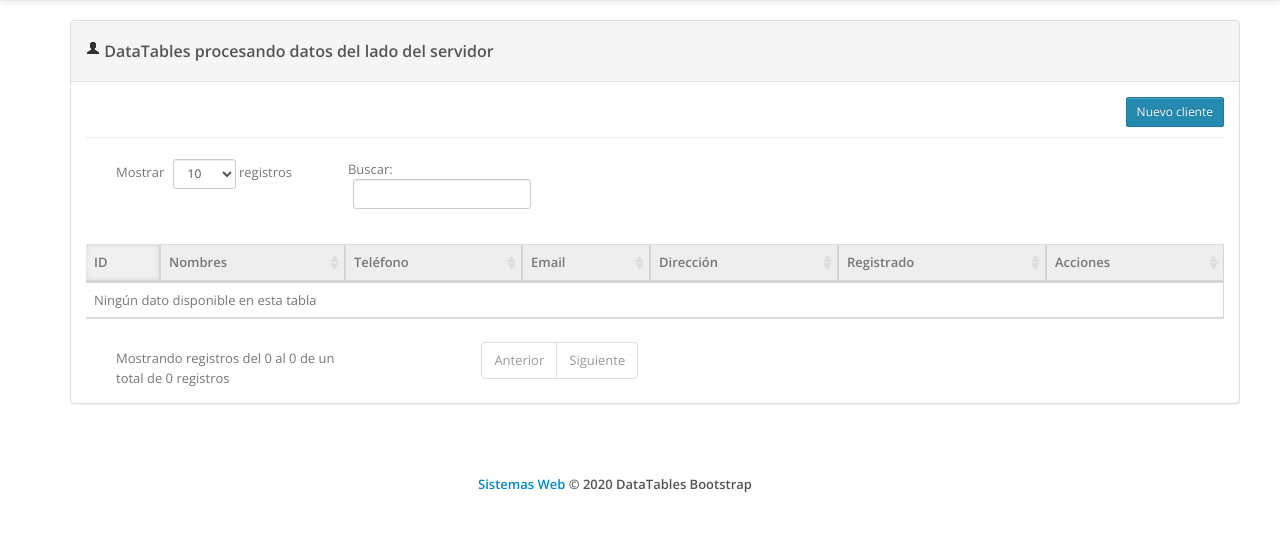
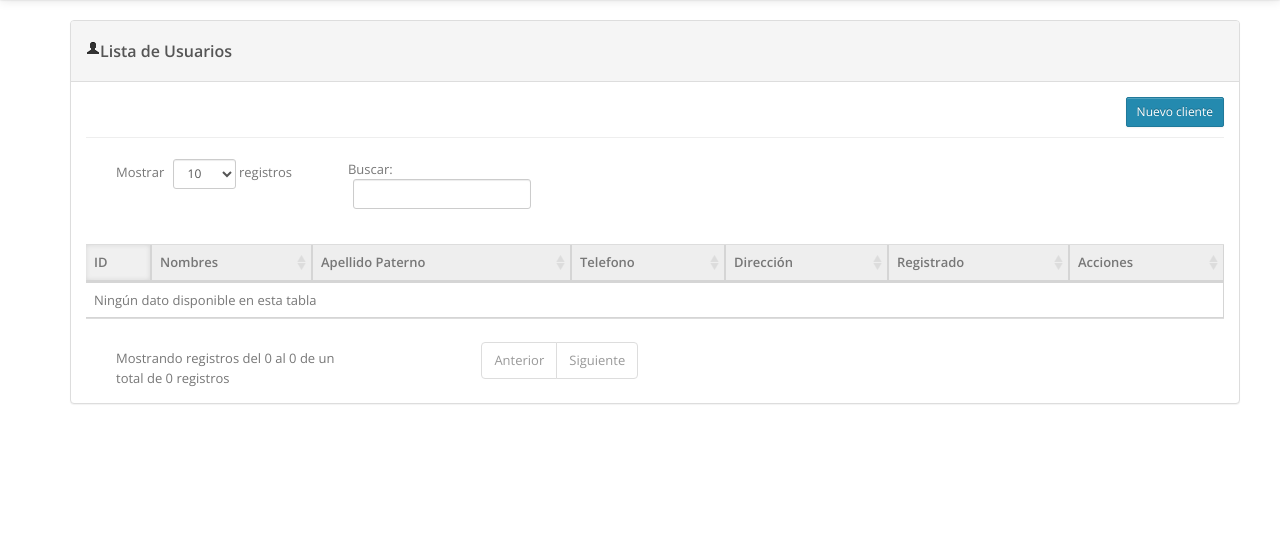
Before and after one commit to juanframart2011/system-user, a PHP site: page / in a window 1280 px wide. Shown: the part 62-615 px from the top of the page. Run offline with PHP 8.4, Linux system fonts and the light colour scheme; data that the repository does not hold is empty; some libraries are stand-ins or nearby versions.

Commit message:
finish ajustes

```diff
--- a/ajax-grid-data.php
+++ b/ajax-grid-data.php
@@ -3,6 +3,10 @@
  include "conn.php";
 
 /* Database connection end */
+/*
+nombres, apellidoPaterno, apellidoMaterno, sexo, fechaNacimiento, nacionalidad, lugarNacimiento,
+paisResidencia, estadoReside, municipio, localidad, idExterno, email, fechaRegistroExterno,
+registrado, direccion*/
 
 
 // storing  request (ie, get/post) global array to a variable
@@ -13,14 +17,14 @@ $columns = array(
 	// datatable column index  => database column name
 	0 => 'id',
     1 => 'nombres',
-	2 => 'telefono',
-	3 => 'email',
+    2 => 'apellidoPaterno',
+	3 => 'telefono',
     4 => 'direccion',
     5 => 'registrado'
 );
 
 // getting total number records without any search
-$sql = "SELECT id, nombres, telefono, email, direccion, registrado ";
+$sql = "SELECT id, nombres, apellidoPaterno, apellidoMaterno, sexo, fechaNacimiento, nacionalidad, lugarNacimiento, paisResidencia, estadoReside, municipio, localidad, email, registrado, direccion, telefono ";
 $sql.=" FROM clientes";
 $query=mysqli_query($conn, $sql) or die("ajax-grid-data.php: get InventoryItems");
 $totalData = mysqli_num_rows($query);
@@ -31,7 +35,8 @@ if( !empty($requestData['search']['value']) ) {
 	// if there is a search parameter
 	$sql = "SELECT id, nombres, telefono, email, direccion, registrado ";
 	$sql.=" FROM clientes";
-	$sql.=" WHERE nombres LIKE '".$requestData['search']['value']."%' ";    // $requestData['search']['value'] contains search parameter
+	$sql.=" WHERE nombres LIKE '".$requestData['search']['value']."%' ";
+	$sql.=" WHERE apellidoPaterno LIKE '".$requestData['search']['value']."%' ";
 	$sql.=" OR telefono LIKE '".$requestData['search']['value']."%' ";
 	$sql.=" OR email LIKE '".$requestData['search']['value']."%' ";
     $sql.=" OR direccion LIKE '".$requestData['search']['value']."%' ";
@@ -44,7 +49,7 @@ if( !empty($requestData['search']['value']) ) {
 
 } else {
 
-	$sql = "SELECT id, nombres, telefono, email, direccion, registrado ";
+	$sql = "SELECT id, nombres, apellidoPaterno, apellidoMaterno, sexo, fechaNacimiento, nacionalidad, lugarNacimiento, paisResidencia, estadoReside, municipio, localidad, email, registrado, direccion, telefono ";
 	$sql.=" FROM clientes";
 	$sql.=" ORDER BY ". $columns[$requestData['order'][0]['column']]."   ".$requestData['order'][0]['dir']."   LIMIT ".$requestData['start']." ,".$requestData['length']."   ";
 	$query=mysqli_query($conn, $sql) or die("ajax-grid-data.php: get PO");
@@ -53,12 +58,12 @@ if( !empty($requestData['search']['value']) ) {
 
 $data = array();
 while( $row=mysqli_fetch_array($query) ) {  // preparing an array
-	$nestedData=array();
+	$nestedData = array();
 
 	$nestedData[] = $row["id"];
     $nestedData[] = $row["nombres"];
+	$nestedData[] = $row["apellidoPaterno"];
 	$nestedData[] = $row["telefono"];
-	$nestedData[] = $row["email"];
     $nestedData[] = $row["direccion"];
     $nestedData[] = date("d/m/Y", strtotime($row["registrado"]));
     $nestedData[] = '<td><center>
@@ -70,8 +75,6 @@ while( $row=mysqli_fetch_array($query) ) {  // preparing an array
 
 }
 
-
-
 $json_data = array(
 	"draw"            => intval( $requestData['draw'] ),   // for every request/draw by clientside , they send a number as a parameter, when they recieve a response/data they first check the draw number, so we are sending same number in draw.
 	"recordsTotal"    => intval( $totalData ),  // total number of records
@@ -80,5 +83,4 @@ $json_data = array(
 );
 
 echo json_encode($json_data);  // send data as json format
-
 ?>
--- a/head.php
+++ b/head.php
@@ -1,17 +1,14 @@
 <meta http-equiv="Content-Type" content="text/html; charset=utf-8" />
 <meta name="viewport" content="width=device-width, initial-scale=1.0">
-        <title>Sistemas Web - DataTable procesando datos del lado del servidor</title>
+<meta name=viewport content="width=device-width, initial-scale=1">
+<title>Web Usuario</title>
 <!-- css table datatables/dataTables -->
 <link rel="stylesheet" href="datatables/dataTables.bootstrap.css"/>
-
 <link type="text/css" href="css/bootstrap.css" rel="stylesheet">
 <link type="text/css" href="bootstrap/css/bootstrap.min.css" rel="stylesheet">
 <link type="text/css" href="bootstrap/css/bootstrap-responsive.min.css" rel="stylesheet">
 <link type="text/css" href="css/theme.css" rel="stylesheet">
 <link type="text/css" href="images/icons/css/font-awesome.css" rel="stylesheet">
-        <link type="text/css" href='http://fonts.googleapis.com/css?family=Open+Sans:400italic,600italic,400,600'    rel='stylesheet'>
-
-
-
+<link type="text/css" href='http://fonts.googleapis.com/css?family=Open+Sans:400italic,600italic,400,600' rel='stylesheet'>
 <script src="scripts/jquery-1.9.1.min.js" type="text/javascript"></script>
 <script src="scripts/jquery-ui-1.10.1.custom.min.js" type="text/javascript"></script>
--- a/index.php
+++ b/index.php
@@ -2,135 +2,75 @@
 <!DOCTYPE html>
 <html lang="en">
 <head>
-    <head>
 	<?php include("head.php");?>
 </head>
 <body>
-        <div class="navbar navbar-fixed-top">
-            <div class="navbar-inner">
-                <div class="container">
-                    <a class="btn btn-navbar" data-toggle="collapse" data-target=".navbar-inverse-collapse">
-                        <i class="icon-reorder shaded"></i></a><a class="brand" href="http://obedalvarado.pw/" target="_blank">Sistemas Web</a>
 
-
-                </div>
-            </div>
-            <!-- /navbar-inner -->
-        </div><br />
+    <?php include( "navbar.php" );?>
 
     <div class="container">
         <div class="row">
             <div class="span12">
                 <div class="content">
 					<?php
-             if(isset($_GET['action']) == 'delete'){
-				$id_delete = intval($_GET['id']);
-				$query = mysqli_query($conn, "SELECT * FROM clientes WHERE id='$id_delete'");
-				if(mysqli_num_rows($query) == 0){
-					echo '<div class="alert alert-success alert-dismissable"><button type="button" class="close" data-dismiss="alert" aria-hidden="true">&times;</button> No se encontraron datos.</div>';
-				}else{
+					if( isset( $_GET['action'] ) == 'delete' ){
+
+						$id_delete = intval( $_GET['id'] );
+						$query = mysqli_query( $conn, "SELECT * FROM clientes WHERE id='$id_delete'" );
+
+						if( mysqli_num_rows( $query ) == 0 ){?>
+
+							<div class="alert alert-success alert-dismissable"><button type="button" class="close" data-dismiss="alert" aria-hidden="true">&times;</button> No se encontraron datos.</div>
+						<?
+						}
+						else{
 							$delete = mysqli_query($conn, "DELETE FROM clientes WHERE id='$id_delete'");
-					if($delete){
-						echo '<div class="alert alert-primary alert-dismissable"><button type="button" class="close" data-dismiss="alert" aria-hidden="true">&times;</button>  Bien hecho, los datos han sido eliminados correctamente.</div>';
-					}else{
-						echo '<div class="alert alert-danger alert-dismissable"><button type="button" class="close" data-dismiss="alert" aria-hidden="true">&times;</button> Error, no se pudo eliminar los datos.</div>';
+							if( $delete ){?>
+
+								<div class="alert alert-primary alert-dismissable"><button type="button" class="close" data-dismiss="alert" aria-hidden="true">&times;</button>  Bien hecho, los datos han sido eliminados correctamente.</div>
+							<?
+							}
+							else{?>
+
+								<div class="alert alert-danger alert-dismissable"><button type="button" class="close" data-dismiss="alert" aria-hidden="true">&times;</button> Error, no se pudo eliminar los datos.</div>
+							<?
 							}
 						}
 					}
 					?>
 		            <div class="panel panel-default">
 		                <div class="panel-heading">
-                        <h3 class="panel-title"><i class="icon-user"></i> DataTables procesando datos del lado del servidor</h3>
-
+		                	<h3 class="panel-title"><i class="icon-user"></i>Lista de Usuarios</h3>
 		            	</div>
 
 		                <div class="panel-body">
 							<div class="pull-right">
 								<a href="registro.php" class="btn btn-sm btn-primary">Nuevo cliente</a>
-							</div><br>
+							</div>
+							<br>
 							<hr>
 							<table id="lookup" class="table table-bordered table-hover">
 								<thead bgcolor="#eeeeee" align="center">
 									<tr>
-
 										<th>ID</th>
-	                                    <th>Nombres </th>
-                                        <th>Teléfono </th>
-                                        <th>Email</th>
-                                        <th>Dirección </th>
+										<th>Nombres</th>
+										<th>Apellido Paterno</th>
+										<th>Telefono</th>
+										<th>Dirección</th>
 										<th>Registrado</th>
 										<th class="text-center"> Acciones </th>
-
 									</tr>
 								</thead>
-                                        <tbody>
-                                        </tbody>
+								<tbody></tbody>
 							</table>
-
                         </div>
                     </div>
-
-                        </div>
-                        <!--/.content-->
-                    </div>
-                    <!--/.span9-->
                 </div>
             </div>
-            <!--/.container-->
-
-        <!--/.wrapper--><br />
-        <div class="footer span-12">
-            <div class="container">
-              <center> <b class="copyright"><a href="http://obedalvarado.pw/"> Sistemas Web</a> &copy; <?php echo date("Y")?> DataTables Bootstrap </b></center>
         </div>
     </div>
     <script src="bootstrap/js/bootstrap.min.js" type="text/javascript"></script>
-
     <script src="datatables/jquery.dataTables.js"></script>
     <script src="datatables/dataTables.bootstrap.js"></script>
-        <script>
-        $(document).ready(function() {
-				var dataTable = $('#lookup').DataTable( {
-
-				 "language":	{
-					"sProcessing":     "Procesando...",
-					"sLengthMenu":     "Mostrar _MENU_ registros",
-					"sZeroRecords":    "No se encontraron resultados",
-					"sEmptyTable":     "Ningún dato disponible en esta tabla",
-					"sInfo":           "Mostrando registros del _START_ al _END_ de un total de _TOTAL_ registros",
-					"sInfoEmpty":      "Mostrando registros del 0 al 0 de un total de 0 registros",
-					"sInfoFiltered":   "(filtrado de un total de _MAX_ registros)",
-					"sInfoPostFix":    "",
-					"sSearch":         "Buscar:",
-					"sUrl":            "",
-					"sInfoThousands":  ",",
-					"sLoadingRecords": "Cargando...",
-					"oPaginate": {
-						"sFirst":    "Primero",
-						"sLast":     "Último",
-						"sNext":     "Siguiente",
-						"sPrevious": "Anterior"
-					},
-					"oAria": {
-						"sSortAscending":  ": Activar para ordenar la columna de manera ascendente",
-						"sSortDescending": ": Activar para ordenar la columna de manera descendente"
-					}
-				},
-
-					"processing": true,
-					"serverSide": true,
-					"ajax":{
-						url :"ajax-grid-data.php", // json datasource
-						type: "post",  // method  , by default get
-						error: function(){  // error handling
-							$(".lookup-error").html("");
-							$("#lookup").append('<tbody class="employee-grid-error"><tr><th colspan="3">No data found in the server</th></tr></tbody>');
-							$("#lookup_processing").css("display","none");
-
-						}
-					}
-				} );
-			} );
-        </script>
-
+    <script src="scripts/main.js"></script>
 </body>
--- /dev/null
+++ b/navbar.php
@@ -0,0 +1,9 @@
+<div class="navbar navbar-fixed-top">
+    <div class="navbar-inner">
+        <div class="container">
+            <a class="btn btn-navbar" data-toggle="collapse" data-target=".navbar-inverse-collapse"><i class="icon-reorder shaded"></i></a>
+    		<a class="brand" href="index.php">Sistemas Web</a>
+        </div>
+    </div>
+</div>
+<br>
--- /dev/null
+++ b/scripts/main.js
@@ -0,0 +1,42 @@
+$(document).ready(function () {
+    var dataTable = $('#lookup').DataTable({
+
+        "language": {
+            "sProcessing": "Procesando...",
+            "sLengthMenu": "Mostrar _MENU_ registros",
+            "sZeroRecords": "No se encontraron resultados",
+            "sEmptyTable": "Ningún dato disponible en esta tabla",
+            "sInfo": "Mostrando registros del _START_ al _END_ de un total de _TOTAL_ registros",
+            "sInfoEmpty": "Mostrando registros del 0 al 0 de un total de 0 registros",
+            "sInfoFiltered": "(filtrado de un total de _MAX_ registros)",
+            "sInfoPostFix": "",
+            "sSearch": "Buscar:",
+            "sUrl": "",
+            "sInfoThousands": ",",
+            "sLoadingRecords": "Cargando...",
+            "oPaginate": {
+                "sFirst": "Primero",
+                "sLast": "Último",
+                "sNext": "Siguiente",
+                "sPrevious": "Anterior"
+            },
+            "oAria": {
+                "sSortAscending": ": Activar para ordenar la columna de manera ascendente",
+                "sSortDescending": ": Activar para ordenar la columna de manera descendente"
+            }
+        },
+
+        "processing": true,
+        "serverSide": true,
+        "ajax": {
+            url: "ajax-grid-data.php", // json datasource
+            type: "post", // method  , by default get
+            error: function () { // error handling
+                $(".lookup-error").html("");
+                $("#lookup").append('<tbody class="employee-grid-error"><tr><th colspan="3">No data found in the server</th></tr></tbody>');
+                $("#lookup_processing").css("display", "none");
+
+            }
+        }
+    });
+});
```
Also changed, not shown: editar.php (+7 -37 lines), registro.php (+50 -33 lines), update-edit.php (+9 -6 lines). Lines whose indentation alone changed are shown as unchanged.
